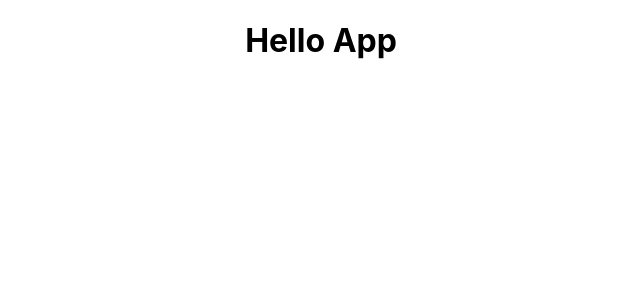
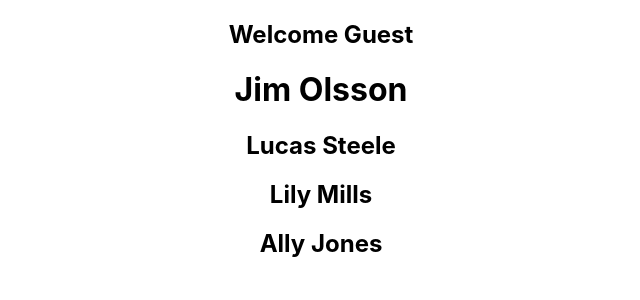
Before and after one commit to christi023/learn-react-typescript, a React (Create React App) app: page / in a window 1280 px wide. Shown: the top 300 px of the page, without its empty margins (319-959 px from the left). Built offline with nearby package versions, Linux system fonts and the light colour scheme.

Commit message:
imported components

```diff
--- a/src/App.tsx
+++ b/src/App.tsx
@@ -1,9 +1,35 @@
 import './App.css';
+import Greet from './Components/Greet';
+import Person from './Components/Person';
+import PersonList from './Components/PersonList';
 
 function App() {
+  const personName = {
+    first: 'Jim',
+    last: 'Olsson'
+  }
+
+  // array as props
+  const nameList = [
+    {
+      id: 1,
+      first: 'Lucas',
+      last: 'Steele',
+    },
+    {id:2,
+      first: 'Lily',
+      last: 'Mills',
+    },
+    {id:3,
+      first: 'Ally',
+      last: 'Jones',
+    },
+  ];
   return (
     <div className="App">
-     <h1>Hello App</h1>
+      <Greet name='Lily' messageCount={20} isLoggedIn={false} />
+      <Person name={personName} />
+      <PersonList names={nameList}/>
     </div>
   );
 }
```
